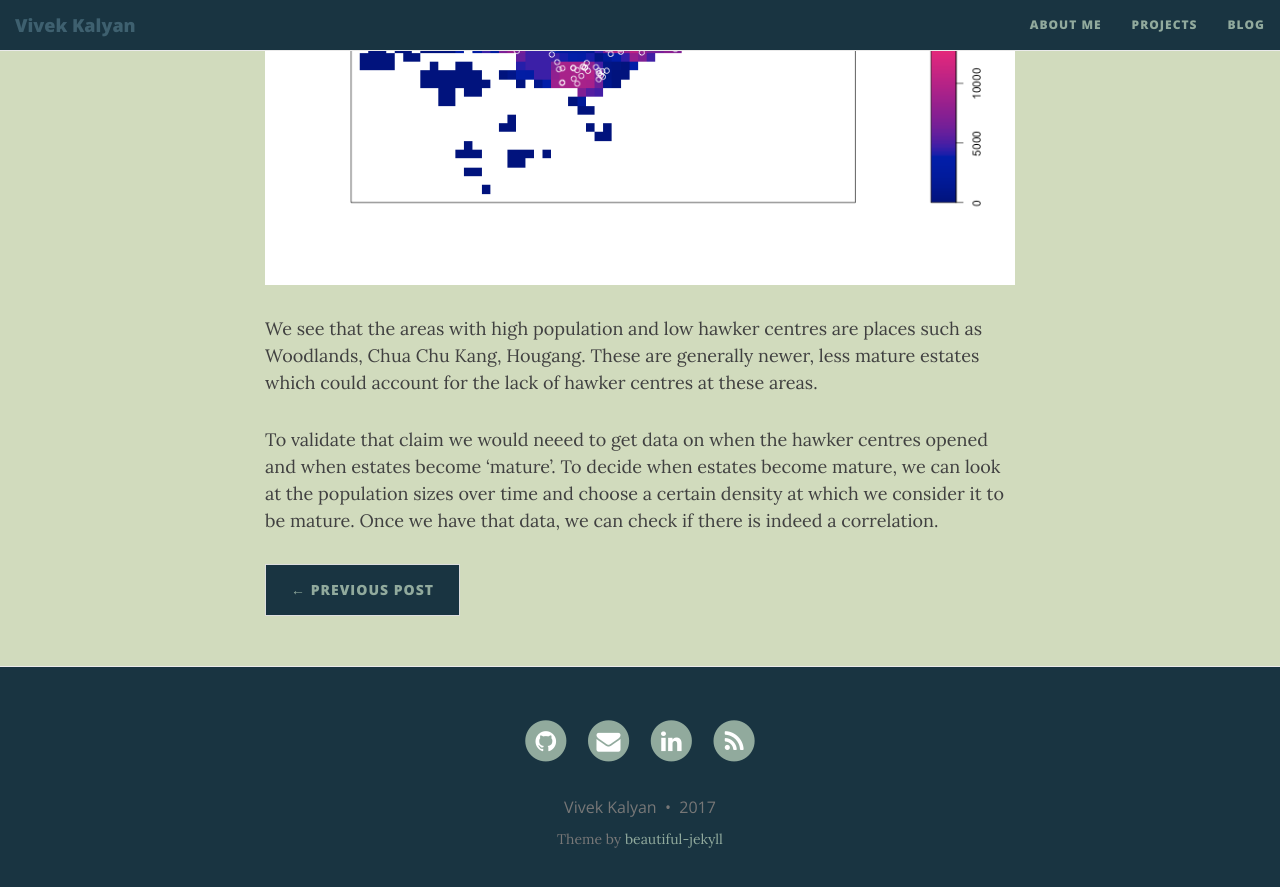
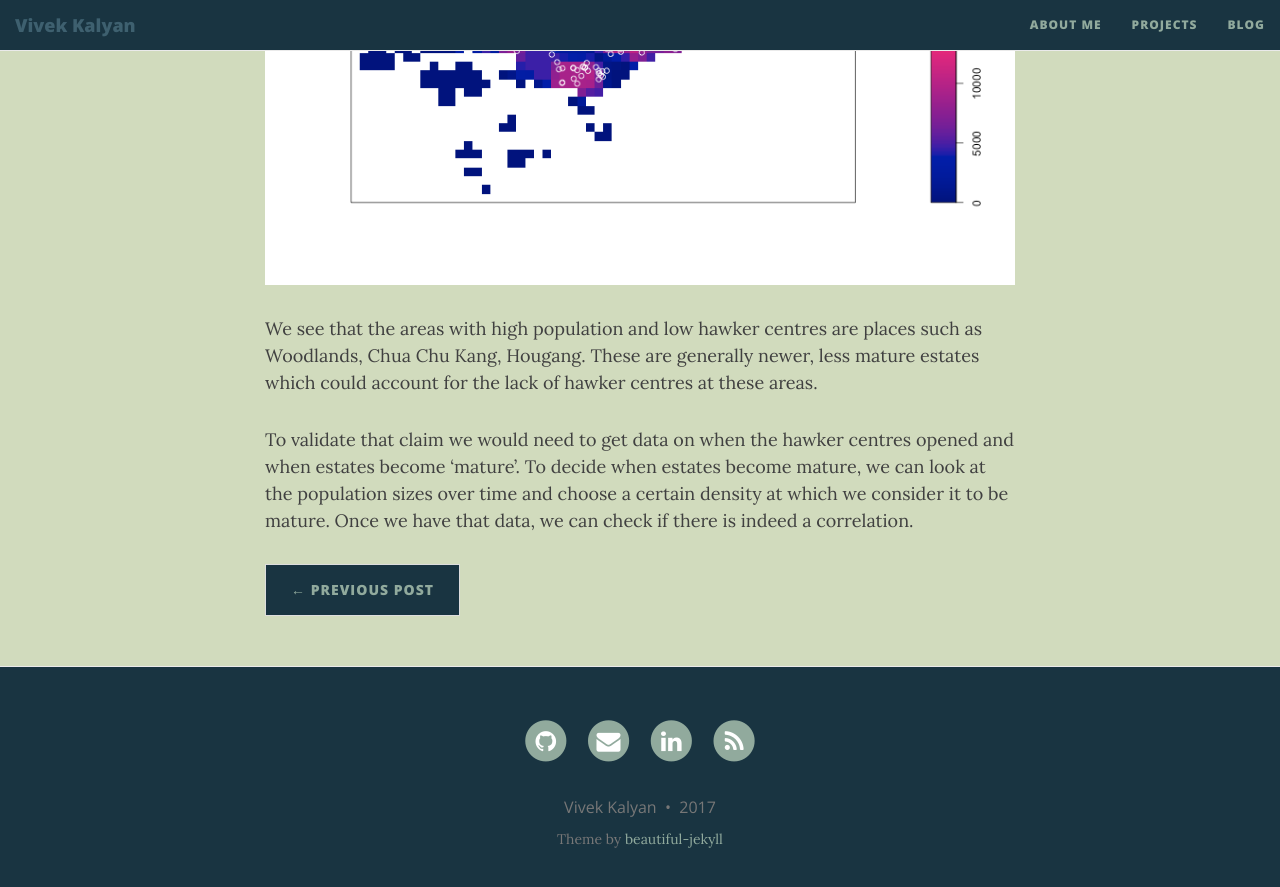
Before and after one commit to bowsplinter/bowsplinter.github.io, a Jekyll site: the page built from _posts/2017-04-05-hawker-centres-singapore.md, in a window 1280 px wide and 900 px high, scrolled down 11327 px. Shown: the top 887 px of the window. Built offline with Jekyll 4.4.1, drawn with Linux system fonts in a browser that asks for light colours; nearby versions of some CDN libraries; some of the changed text lies outside the part shown.

Commit message:
Fix spelling and grammer

```diff
--- a/_posts/2017-04-05-hawker-centres-singapore.md
+++ b/_posts/2017-04-05-hawker-centres-singapore.md
@@ -274,4 +273,4 @@ plot(centres.ppp, col="white", add=T)
 
 We see that the areas with high population and low hawker centres are places such as Woodlands, Chua Chu Kang, Hougang. These are generally newer, less mature estates which could account for the lack of hawker centres at these areas.
 
-To validate that claim we would neeed to get data on when the hawker centres opened and when estates become 'mature'. To decide when estates become mature, we can look at the population sizes over time and choose a certain density at which we consider it to be mature. Once we have that data, we can check if there is indeed a correlation.
+To validate that claim we would need to get data on when the hawker centres opened and when estates become 'mature'. To decide when estates become mature, we can look at the population sizes over time and choose a certain density at which we consider it to be mature. Once we have that data, we can check if there is indeed a correlation.
```
Also changed, not shown: other parts of _posts/2017-04-05-hawker-centres-singapore.md (+2 -3 lines), _posts/2017-03-12-debugging-in-python.md (+1 -1 lines), _rsource/hawker-centres/2017-04-05-hawker-centres-singapore.Rmd (+3 -4 lines), img/rfigures/rsource/hawker-centres/2017-04-05-hawker-centres-singapore/unnamed-chunk-19-1.png, img/rfigures/rsource/hawker-centres/2017-04-05-hawker-centres-singapore/unnamed-chunk-20-1.png.
